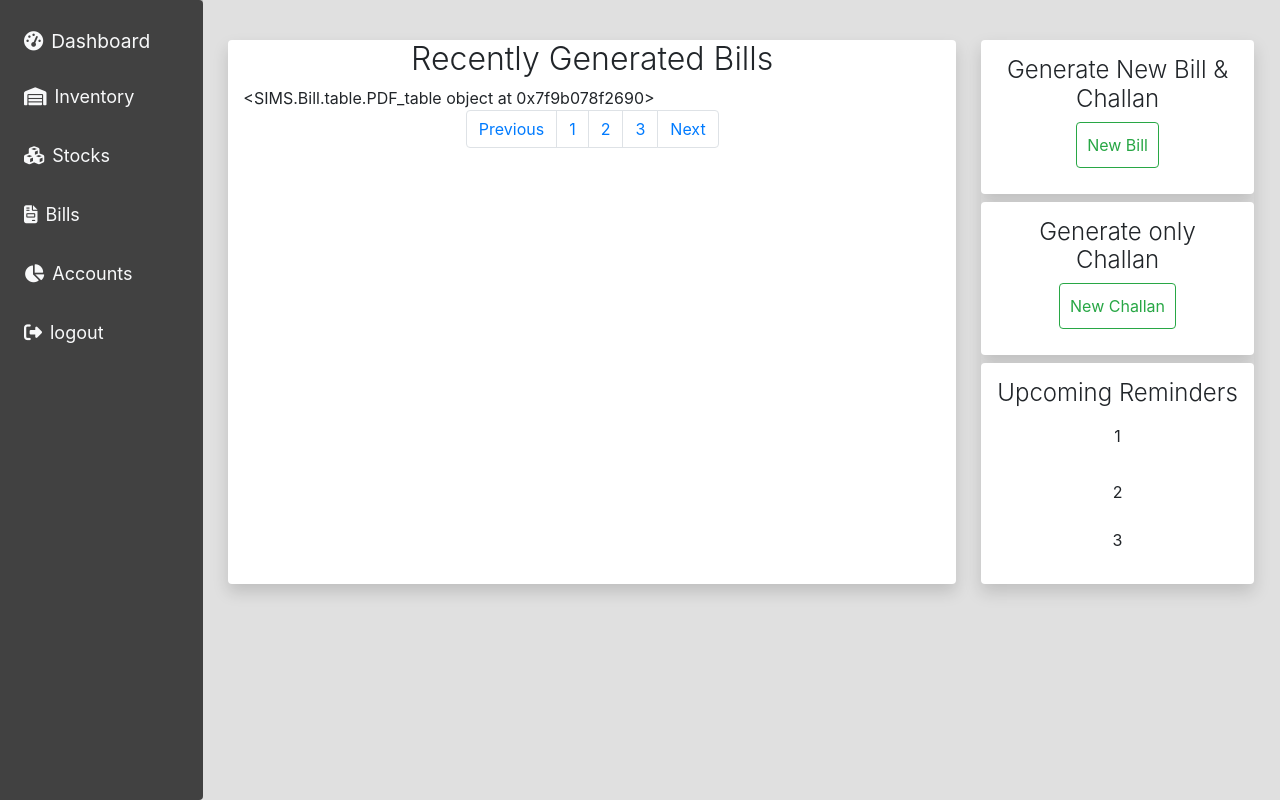
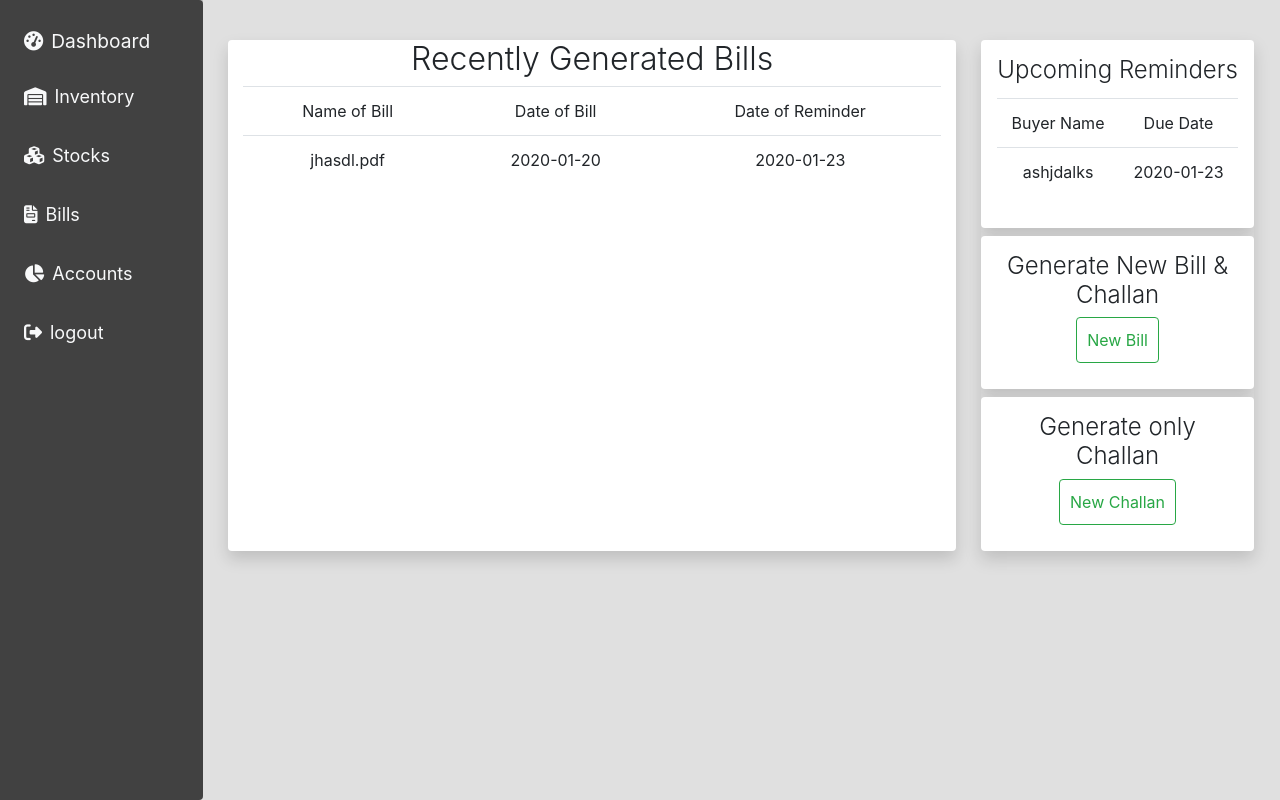
Before and after one commit to bvedang/shaili, a Flask app: page /bills/home in a window 1280 px wide. Shown: the part 56-856 px from the top of the page. Run offline with Flask 2, Linux system fonts and the light colour scheme; a user stored in the database is signed in; data comes from the database, SQL or seed files in the repository; both versions use the stored data as it was after the commit; some libraries are stand-ins or nearby versions.

Commit message:
Added pagination

```diff
--- a/SIMS/Bill/templates/Bill/bill_home.html
+++ b/SIMS/Bill/templates/Bill/bill_home.html
@@ -8,24 +8,46 @@
       Recently Generated Bills
     </h3>
 
-      {{table}}
+    <table class="table table-hover">
+      <tr align="center">
+        <td>Name of Bill</td>
+        <td>Date of Bill</td>
+        <td>Date of Reminder</td>
+      </tr>
+      {% for i in entries %}
+      <tr align="center">
+        <td>{{i.name}}</td>
+        <td>{{i.date}}</td>
+        <td>{{i.reminder_date}}</td>
+      </tr>
+      {% endfor %}
+    </table>
+    {{pagination.links}}
 
-    <nav aria-label="Page navigation example">
-      <ul class="pagination justify-content-center">
-        <li class="page-item"><a class="page-link" href="#">Previous</a></li>
-        <li class="page-item"><a class="page-link" href="#">1</a></li>
-        <li class="page-item"><a class="page-link" href="#">2</a></li>
-        <li class="page-item"><a class="page-link" href="#">3</a></li>
-        <li class="page-item"><a class="page-link" href="#">Next</a></li>
-      </ul>
-    </nav>
   </div>
   <div
     align="center"
     class="col-3 p-0 shadow"
     style="margin-left: 25px; margin-top:40px;width:min-content;height:min-content;overflow:auto"
   >
- <div class=" p-3 shadow rounded bg-white ">
+    <div class="p-3 shadow rounded bg-white">
+      <h3 class="display-4 " style="font-size: x-large;padding-bottom:5px;">
+        Upcoming Reminders
+      </h3>
+      <table class="table table-hover">
+        <tr align="center">
+          <td>Buyer Name</td>
+          <td>Due Date</td>
+        </tr>
+        {% for i in update_entries %}
+        <tr align="center">
+          <td>{{i.buyer_name}}</td>
+          <td>{{i.reminder_date}}</td>
+        </tr>
+        {% endfor %}
+      </table>
+    </div>
+    <div class="mt-2 p-3 shadow rounded bg-white ">
       <h3 class="display-4" style="font-size: x-large;text-align:center">
         Generate New Bill & Challan
       </h3>
@@ -40,18 +62,12 @@
       <h3 class="display-4" style="font-size:x-large;text-align:center;">
         Generate only Challan
       </h3>
-      <a class="btn btn-outline-success"
-      style="padding: 10px;margin-bottom:10px"
-      href="{{url_for('bills.generate_challan')}}">New Challan</a>
-    </div>
-    <div class="mt-2 p-3 shadow rounded bg-white">
-      <h3 class="display-4 " style="font-size: x-large;">
-        Upcoming Reminders
-      </h3>
-      <p class="p-2">1</p>
-      <p class="p-2">2</p>
-      <p cl
-ass="p-2">3</p>
+      <a
+        class="btn btn-outline-success"
+        style="padding: 10px;margin-bottom:10px"
+        href="{{url_for('bills.generate_challan')}}"
+        >New Challan</a
+      >
     </div>
   </div>
 </div>
--- a/SIMS/Bill/views.py
+++ b/SIMS/Bill/views.py
@@ -5,7 +5,8 @@
 from io import BytesIO
 from SIMS.models import BillsPDF
 from SIMS import db
-from SIMS.Bill.table import PDF_table
+from flask_paginate import Pagination,get_page_parameter
+from sqlalchemy import desc
 
 bills = Blueprint('bills',__name__,template_folder='templates/Bill')
 
@@ -16,9 +17,12 @@
 @bills.route('/home')
 @login_required
 def home():
-    entries = BillsPDF.query.filter(BillsPDF.date).limit(10).all()
-    table = PDF_table(entries,classes=['table','table-hover'])
-    return render_template('bill_home.html',table=table)
+    page = request.args.get(get_page_parameter(),type=int,default=1)
+    entries = BillsPDF.query.filter(BillsPDF.date).all()
+    entries_len = len(entries)
+    pagination = Pagination(page=page,total=entries_len,)
+    update_entries = BillsPDF.query.order_by(desc(BillsPDF.reminder_date)).limit(10).all()
+    return render_template('bill_home.html',entries=entries,update_entries=update_entries,pagination=pagination)
 
 # Bill Challan Form
 @bills.route('/generate_challan',methods=['GET','POST'])
@@ -84,7 +88,7 @@
         new_invoice = datetime.datetime.strptime(request.args.get('invoice_date'),'%Y-%m-%d')
         reminder_date = new_invoice + datetime.timedelta(days=reminder_day)
         pdf = pdfkit.from_string(bill,False,options=option)
-        billspdf = BillsPDF(name=invoice_number+'.pdf',bill_pdf=pdf,grand_total=grand_total,reminder_date=reminder_date)
+        billspdf = BillsPDF(name=invoice_number+'.pdf',buyer_name=buyer_name,bill_pdf=pdf,grand_total=grand_total,reminder_date=reminder_date)
         db.session.add(billspdf)
         db.session.commit()
         file_data = BillsPDF.query.filter_by(name=invoice_number+'.pdf').first()
--- a/SIMS/models.py
+++ b/SIMS/models.py
@@ -130,6 +130,7 @@
 class BillsPDF(db.Model):
     id = db.Column(db.Integer,primary_key=True)
     name = db.Column(db.String(300),nullable=False)
+    buyer_name = db.Column(db.String(300),nullable=False)
     bill_pdf = db.Column(db.LargeBinary,nullable=False)
     date = db.Column(db.Date,default=date.today,nullable=False)
     grand_total = db.Column(db.Float,nullable=False)
```
Also changed, not shown: SIMS/Bill/table.py (deleted, +0 -8 lines), migrations/versions/c08d3055f1d1_inital.py (renamed from migrations/versions/0c3b887ba89b_init.py, +5 -4 lines), SIMS/data.sqlite.
